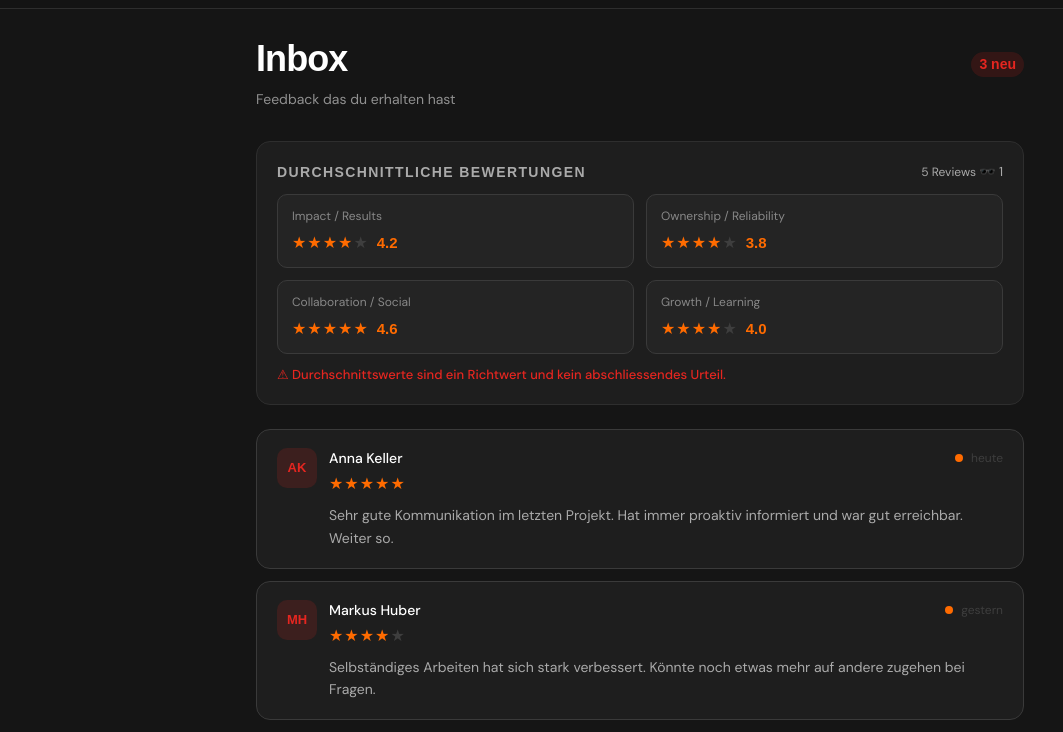
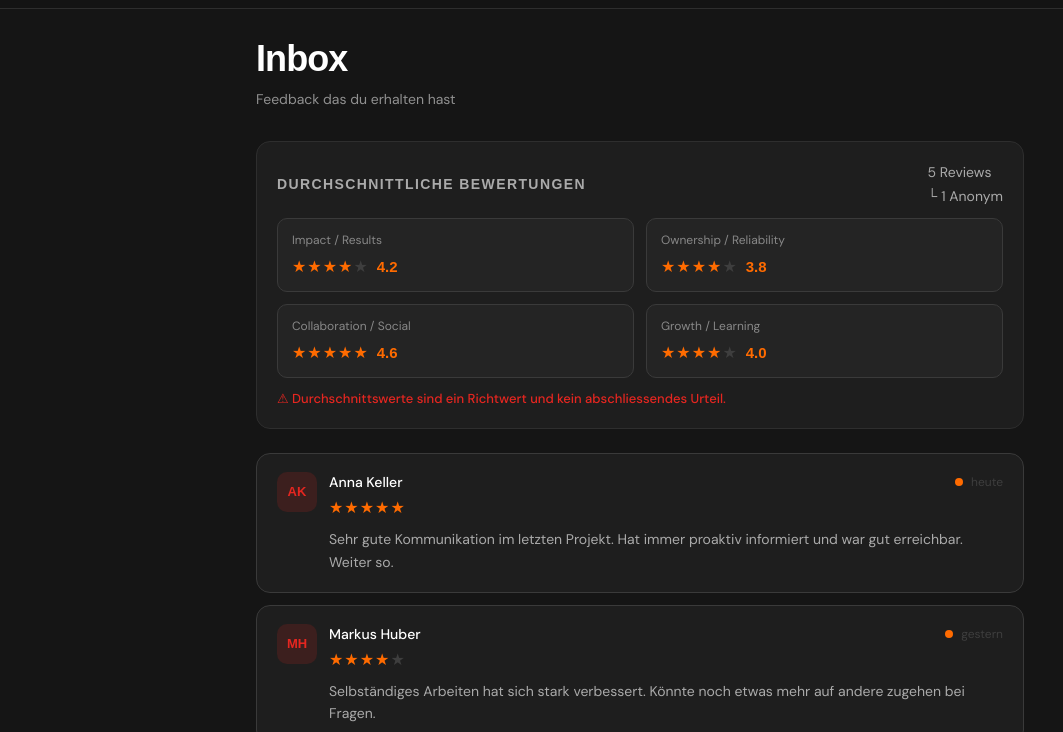
Before and after one commit to C3PHEI/feedback-portal, a website built with webpack: page frontend/index.html in a window 1280 px wide. Shown: the part 60-792 px from the top of the page, without its empty margins (0-1063 px from the left). Built offline with nearby package versions, Linux system fonts and the light colour scheme; files whose address does not match are found by name.

Commit message:
small changes in frontend

```diff
--- a/frontend/index.html
+++ b/frontend/index.html
@@ -67,7 +67,6 @@
       <h1 style="font-family:'Bodoni MT',sans-serif; font-weight:800;" class="text-4xl text-white tracking-tight leading-tight">
         Inbox
       </h1>
-      <span class="badge-count mb-1">3 neu</span>
     </div>
     <p class="text-sm mt-2" style="color: var(--color-text-dim);">Feedback das du erhalten hast</p>
   </div>
@@ -76,7 +75,10 @@
   <div class="fade-up delay-1 mb-6" style="background: var(--color-surface); border: 1px solid var(--color-border); border-radius: var(--radius-lg); padding: 20px;">
     <div class="flex items-center justify-between mb-3">
       <p style="font-family:'Bodoni MT',sans-serif; font-weight:700; letter-spacing:0.1em; color: var(--color-text-muted);" class="text-sm uppercase">Durchschnittliche Bewertungen</p>
-      <span class="text-xs" style="color: var(--color-text-muted);">5 Reviews <span class="anon-icon-small" title="davon 1 anonym">🕶️ 1</span></span>
+      <div class="grid grid-cols1 gap-1">
+        <span class="text-sm" style="color: var(--color-text-muted);">5 Reviews </span>
+        <span class="text-sm" style="color: var(--color-text-muted);">└ 1 Anonym</span>
+      </div>
     </div>
 
     <div class="grid grid-cols-2 gap-3 mb-3">
```
Also changed, not shown: frontend/admin.html (+1 -1 lines).
